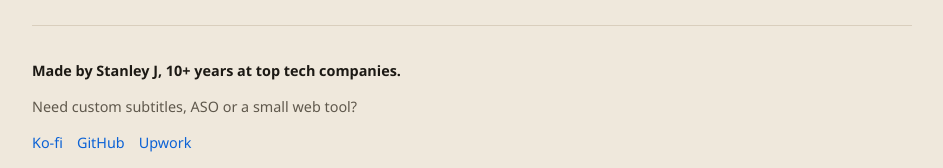
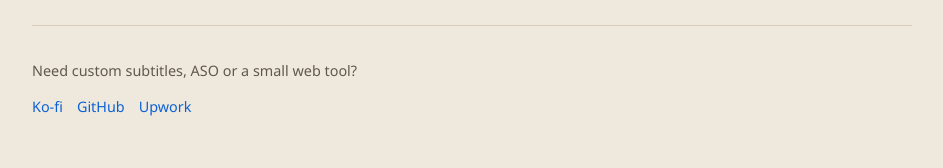
Before and after one commit to todanley/app-store-listing-counter, a plain HTML site: page index.html in a window 1280 px wide. Shown: the part 1418-1586 px from the top of the page, without its empty margins (168-1111 px from the left). Drawn offline with Linux system fonts and the light colour scheme.

Commit message:
Remove author name from footer

```diff
--- a/index.html
+++ b/index.html
@@ -289,7 +289,6 @@ footer.site a:hover { text-decoration: underline; }
   </div>
 
   <footer class="site">
-    <p><strong data-i18n="footerBy">Made by Stanley J, 10+ years at top tech companies.</strong></p>
     <p data-i18n="footerCta">Need custom subtitles, ASO or a small web tool?</p>
     <p class="links">
       <a href="https://ko-fi.com/stanleyj" rel="noopener noreferrer">Ko-fi</a>
@@ -465,7 +464,7 @@ footer.site a:hover { text-decoration: underline; }
       kwWhitespace: "This field contains spaces. Apple recommends comma-separated keywords with no spaces.",
       kwEmptyToken: "There is an empty keyword (a doubled or trailing comma).",
       kwDuplicate: "Duplicate keywords: {list}",
-      footerBy: "Made by Stanley J, 10+ years at top tech companies.",
+      footerBy: "",
       footerCta: "Need custom subtitles, ASO or a small web tool?"
     },
     zh: {
@@ -496,7 +495,7 @@ footer.site a:hover { text-decoration: underline; }
       kwWhitespace: "此栏含有空格。Apple 建议用逗号分隔关键词，不要加空格。",
       kwEmptyToken: "存在空的关键词（连续逗号或末尾逗号）。",
       kwDuplicate: "重复的关键词：{list}",
-      footerBy: "由 Stanley J 制作，曾在顶级科技公司工作超过十年。",
+      footerBy: "",
       footerCta: "需要定制字幕、应用商店文案或一个小网页工具？"
     }
   };
```
Also changed, not shown: screenshots/app-store-listing-counter-zh.png, 1 other file.
